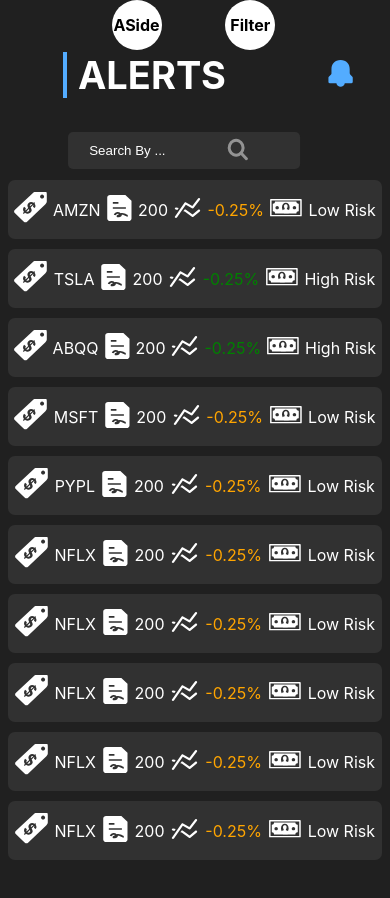
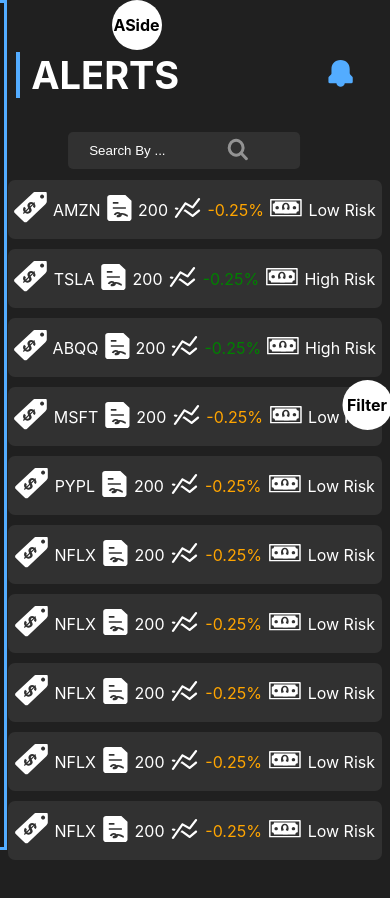
Before and after one commit to mohamedhamadagomaa/Geek-task, a React (Create React App) app: page / in a window 390 px wide. Shown: the top 898 px of the page. Built offline with nearby package versions, Linux system fonts and the light colour scheme.

Commit message:
behance logic

```diff
--- a/src/App.js
+++ b/src/App.js
@@ -1,15 +1,18 @@
 import Aside from "./components/navbar-aside";
 import Filter from "./components/filter";
+import {useState} from 'react';
 import MidSection from "./components/mid-section";
 
 export default function App() {
+  const[asideOpen,setAside] = useState(false);
+
   return (
     <div className="container">
-      <Aside />
-      <div className="aside-btn">ASide</div>
+      <Aside asideOpen={asideOpen} />
+      <div className="aside-btn" onClick={() =>setAside(!asideOpen)}>ASide</div>
       <MidSection />
-      <div className="filter-btn">Filter</div>
-      <Filter />
+
+      <Filter  />
     </div>
   );
 }
--- a/src/components/filter.js
+++ b/src/components/filter.js
@@ -1,14 +1,19 @@
 import FilterApplied from "./filter-applies";
 import Stock from "./filter-stock";
 import ApplyBtn from "./apply-btn";
+import { useState } from "react"
 export default function Filter() {
+  const[filterOpen,setFilter] = useState(false);
+
   return (
-    <div className="filter">
+    <div className={`filter ${filterOpen ? "open" : ""}`}>
       <h1>Filters</h1>
-      <FilterApplied/>
-      <Stock/>
-      <ApplyBtn/>
-
+      <div className="filter-btn" onClick={() => setFilter(!filterOpen)}>
+        Filter
+      </div>
+      <FilterApplied />
+      <Stock />
+      <ApplyBtn />
     </div>
   );
 }
--- a/src/components/navbar-aside.js
+++ b/src/components/navbar-aside.js
@@ -1,9 +1,9 @@
 import Avatar from "./avatar-circle";
 import Icons from "./icons";
 
-export default function Aside() {
+export default function Aside({ asideOpen }) {
   return (
-    <div className="aside" id="aside">
+    <div className={`aside ${asideOpen ? "open" : ""}`}>
       <img
         className="image"
         src={require("./Assets/street suite logo-04.png")}
--- a/src/style.css
+++ b/src/style.css
@@ -26,6 +26,9 @@
   z-index: 10000;
   justify-content: center;
   transition: 0.3s;
+}
+.open {
+  transform: translateX(0) !important;
 }
 .aside-btn {
   position: relative;
@@ -277,7 +280,7 @@
 
 /* start filter section  */
 .filter {
-  width: 30%;
+  width: 427px;
   height: 100%;
   top: 26px;
   right: 0px;
@@ -286,13 +289,15 @@
   border-radius: 8px;
   text-align: center;
   z-index: 10000;
+  transition: 0.3s;
 }
+
 .filter-btn {
   position: fixed;
   z-index: 5000;
-  right: 23%;
+  /* right: 23%; */
   transform: translate(-50%, 0);
-  display: none;
+  /* display: none; */
   background-color: white;
   line-height: 50px;
   border-radius: 70%;
@@ -300,7 +305,9 @@
   height: 50px;
   text-align: center;
   font-weight: bold;
-  top: 0;
+  top: 45%;
+  left: -23px;
+  cursor: pointer;
 }
 .filter .top-filter {
   padding-inline: 10%;
@@ -529,11 +536,9 @@
 
 @media (max-width: 1100px) {
   .aside {
-    display: none;
+    transform: translateX(-100%);
   }
-  .aside.open {
-    left: 7px;
-  }
+
   .aside-btn {
     display: block;
   }
@@ -571,12 +576,13 @@
     right: 70px;
   }
   .filter {
-    display: none;
+    /* width: 90%; */
+    transform: translateX(100%);
   }
 }
 @media (max-width: 915px) {
   .header h1 {
-    left: 85px;
+    left: 4%;
   }
   .header input {
     left: 7%;
@@ -598,7 +604,7 @@
 @media (max-width: 860px) {
   .header h1 {
     top: 50px;
-    left: 6%;
+    left: 44px;
     width: 100%;
     z-index: 10000;
     transform: translate(0, -50%);
@@ -627,10 +633,9 @@
     /* margin-right: 10px; */
   }
   .header h1 {
-    left: 20%;
+    left: 8%;
   }
-  .aside-btn,
-  .filter-btn {
+  .aside-btn {
     top: 0;
     position: fixed;
   }
@@ -642,5 +647,9 @@
   .header .noti-icon {
     left: 83%;
   }
+  .filter {
+    width: 85%;
+    top: 0;
+  }
 }
 /* end filter section  */
```
